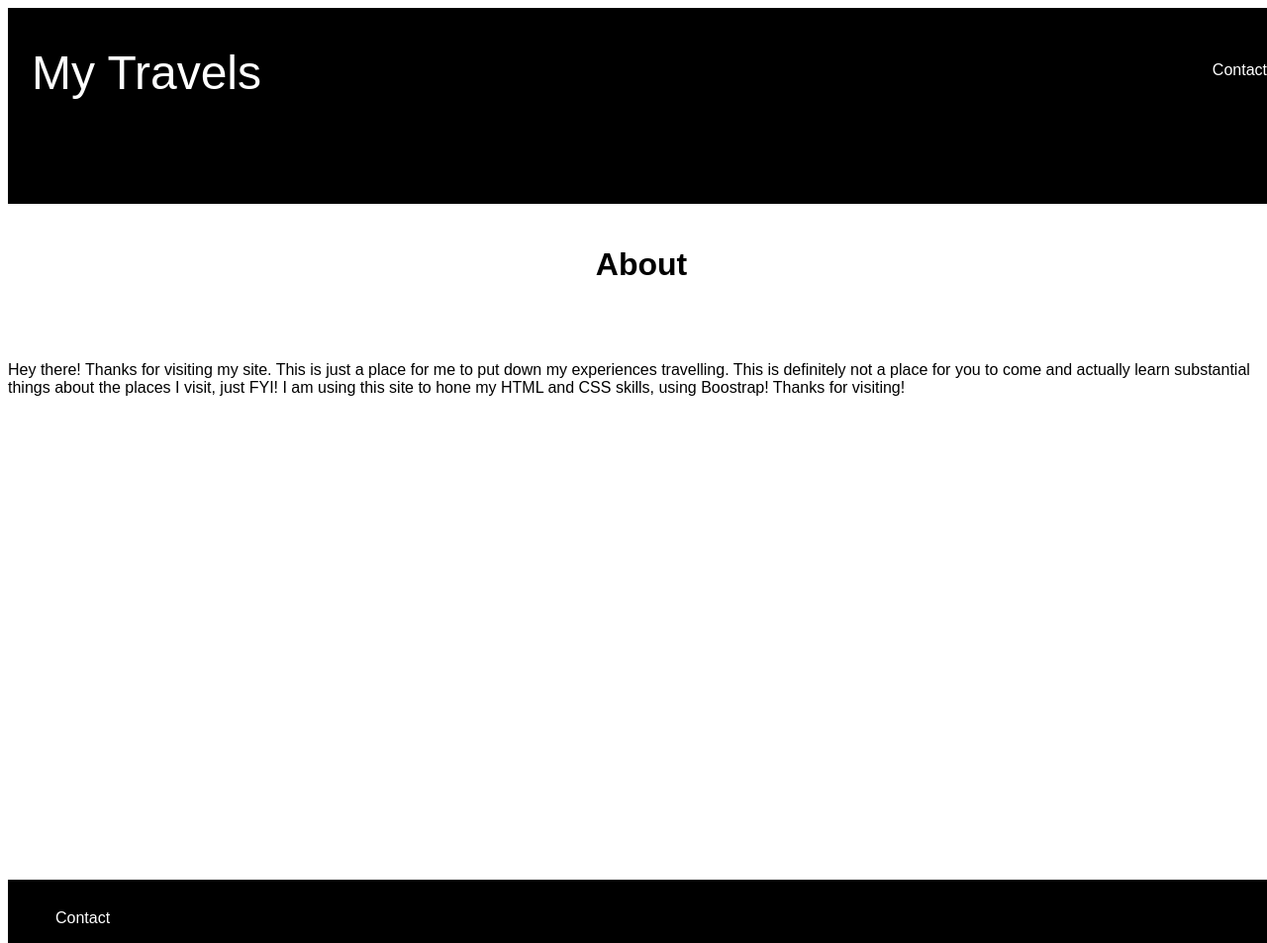
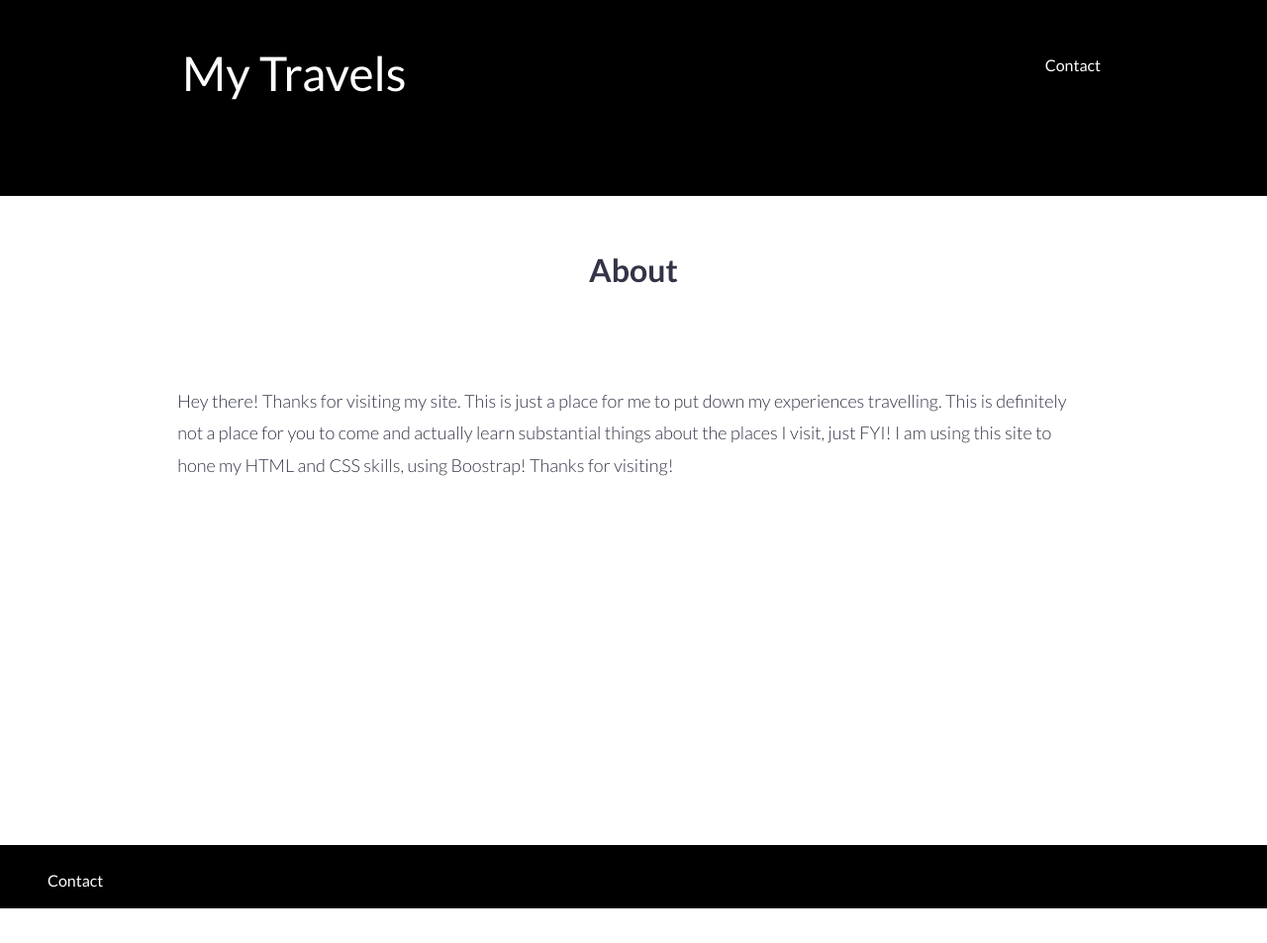
Before and after one commit to sandykaur2008/Travel-Site, a Flask app: page /about in a window 1280 px wide. Shown: the whole page at 99% size. After the commit the page ends 918 px from the top, so only its background shows below. Run offline with Flask 2, Linux system fonts and the light colour scheme; style sheets or scripts are compiled from the project's sources.

Commit message:
modified scss

```diff
--- a/app/static/scss/main.scss
+++ b/app/static/scss/main.scss
@@ -1,5 +1,5 @@
 // imports
-@import '.grid/simple-grid';
+@import 'grid/simple-grid';
 
 //extends
 %text-align {
```
